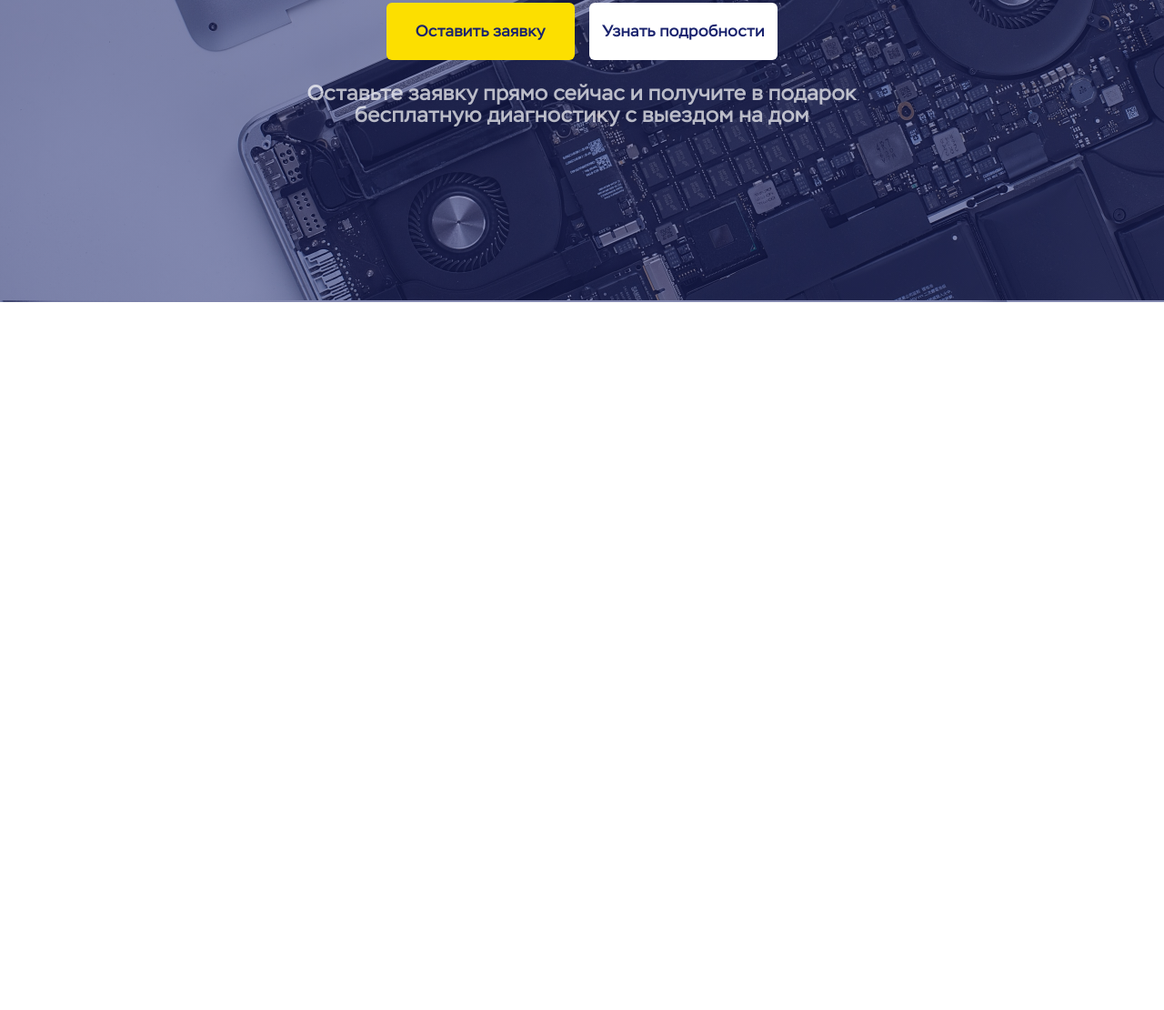
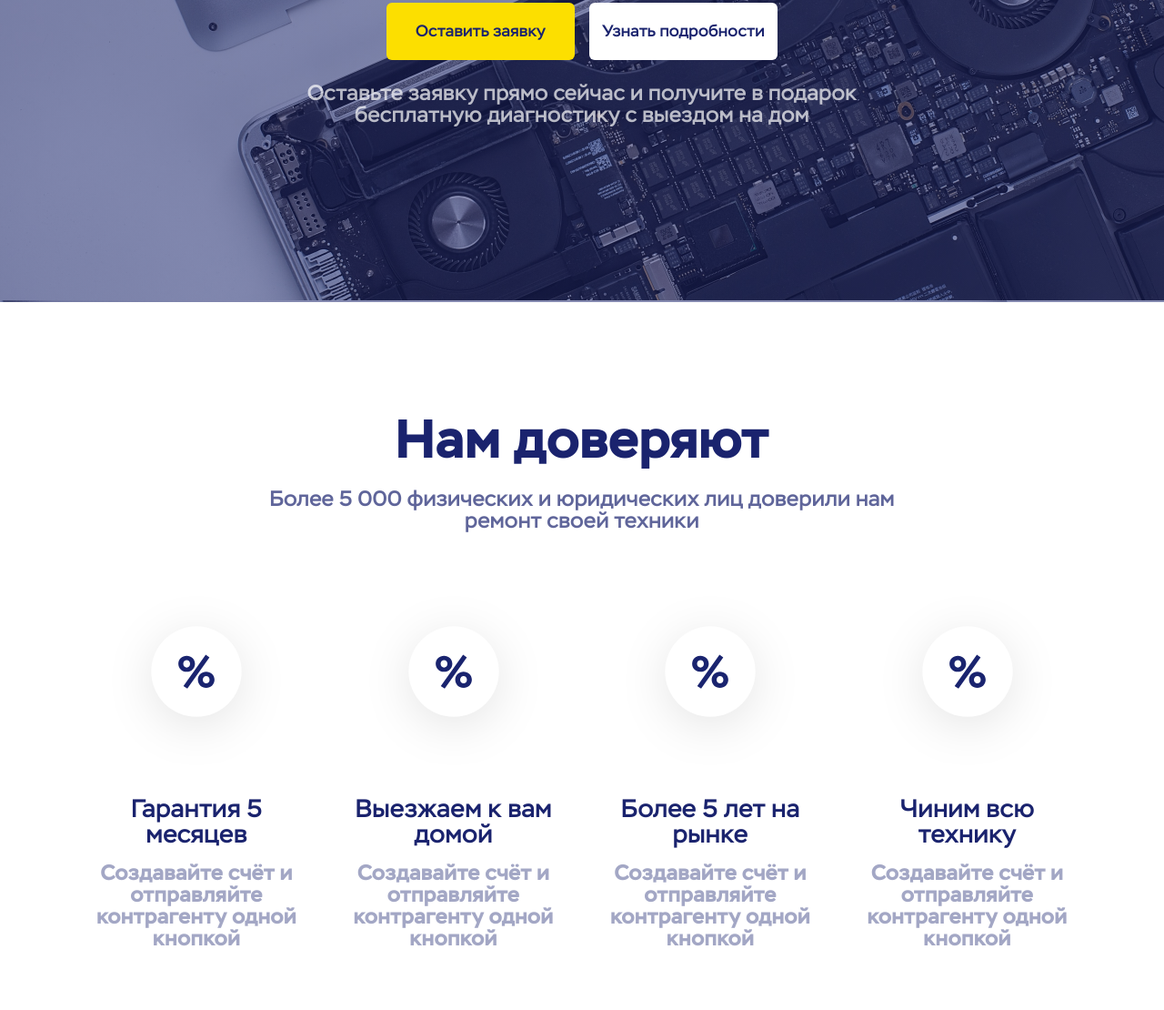
Before and after one commit to ValeriaPostylyakova/laptop-repair-website, a plain HTML site: page index.html in a window 1280 px wide. Shown: the part 468-1578 px from the top of the page at 91% size. Before the commit the page ends 800 px from the top, so only its background shows below. Drawn offline with Linux system fonts and the light colour scheme; files whose address does not match are found by name; a web font is replaced by a local one.

Commit message:
addSectionBenefits

```diff
--- a/index.html
+++ b/index.html
@@ -4,7 +4,7 @@
     <meta charset="UTF-8">
     <meta name="viewport" content="width=device-width, initial-scale=1.0">
     <link rel="stylesheet" href="./css/main.css">
-    <title>Document</title>
+    <title>Ремогт ноутбуков</title>
   </head>
   <body>
     <div class="wrapper">
@@ -19,13 +19,13 @@
               <li class="menu__item-number">
                 <p>Cлужба продаж</p><a href="+74951234567">+7 495 123-45-67</a>
               </li>
-              <li class="menu__item-btn"><a href="#">Заказать звонок</a></li>
+              <li><a class="menu_item-btn" href="#">Заказать звонок</a></li>
             </ul>
           </nav>
         </div>
       </header>
       <main class="main">
-        <div class="main__hero hero">
+        <div class="main__hero hero"><img src="#" alt="">
           <div class="hero__container">
             <h1>Ремонт ноутбуков <br> в вашем городе</h1>
             <p>Ремонт ноутбуков и другой техники в вашем городе по самым низким ценам</p>
@@ -34,6 +34,30 @@
           </div>
         </div>
       </main>
+      <section class="benefins">
+        <div class="benefits__container">
+          <h2>Нам доверяют</h2>
+          <p>Более 5 000 физических и юридических лиц доверили нам <br> ремонт своей техники</p>
+          <div class="benefits__card card">
+            <div class="card__row"> <img src="../img/card1.svg" alt="">
+              <h3>Гарантия 5 месяцев</h3>
+              <p>Создавайте счёт и отправляйте контрагенту одной кнопкой</p>
+            </div>
+            <div class="card__row"> <img src="../img/card1.svg" alt="">
+              <h3>Выезжаем к вам домой</h3>
+              <p>Создавайте счёт и отправляйте контрагенту одной кнопкой</p>
+            </div>
+            <div class="card__row"> <img src="../img/card1.svg" alt="">
+              <h3>Более 5 лет на рынке</h3>
+              <p>Создавайте счёт и отправляйте контрагенту одной кнопкой</p>
+            </div>
+            <div class="card__row"> <img src="../img/card1.svg" alt="">
+              <h3>Чиним всю технику</h3>
+              <p>Создавайте счёт и отправляйте контрагенту одной кнопкой</p>
+            </div>
+          </div>
+        </div>
+      </section>
     </div>
   </body>
 </html>
--- a/scss/main.scss
+++ b/scss/main.scss
@@ -20,6 +20,12 @@
 
 @import "./nullstyle";
 @import "./footer";
+
+%flex2 {
+    display: flex;
+    align-items: center;
+    justify-content: center;
+}
 
 body {
     font-family: 'Stem';
@@ -110,3 +116,61 @@ body {
     font-size: 15px;
     color: #FFFFFFB2;
 }
+
+.benefins {
+    margin-top: 120px;
+    margin-bottom: 120px;
+    @extend %flex2;
+}
+
+.benefits__container {
+    max-width: 1100px;
+    h2 {
+        font-size: 60px;
+        font-weight: 700;
+        text-align: center;
+        color: #1A236E;
+        margin-bottom: 24px;
+    }
+
+    p {
+        font-weight: 500;
+        font-size: 24px;
+        text-align: center;
+        color: #1A236EB2;
+        margin-bottom: 64px;
+    }
+}
+
+.benefits__card {
+    display: flex;
+    align-items: center;
+    justify-content: space-between;
+    gap: 30px;
+
+    .card__row {
+        display: flex;
+        flex-direction: column;
+        align-items: center;
+        flex: 0 1 25%;
+        flex-wrap: wrap;
+
+        img {
+            width: 200px;
+            height: 200px;
+            margin-bottom: 27px;
+        }
+        h3 {
+            color: #1A236E;
+            font-size: 28px;
+            margin-bottom: 16px;
+            text-align: center;
+        }
+        p {
+            font-weight: 700;
+            font-size: 24px;
+            text-align: center;
+            color: #1A236E66;
+        }
+    }
+}
```
Also changed, not shown: Compiled-HTML/index.html (+1 -1 lines), css/main.css, img/card1.svg (added), 2 other files.
